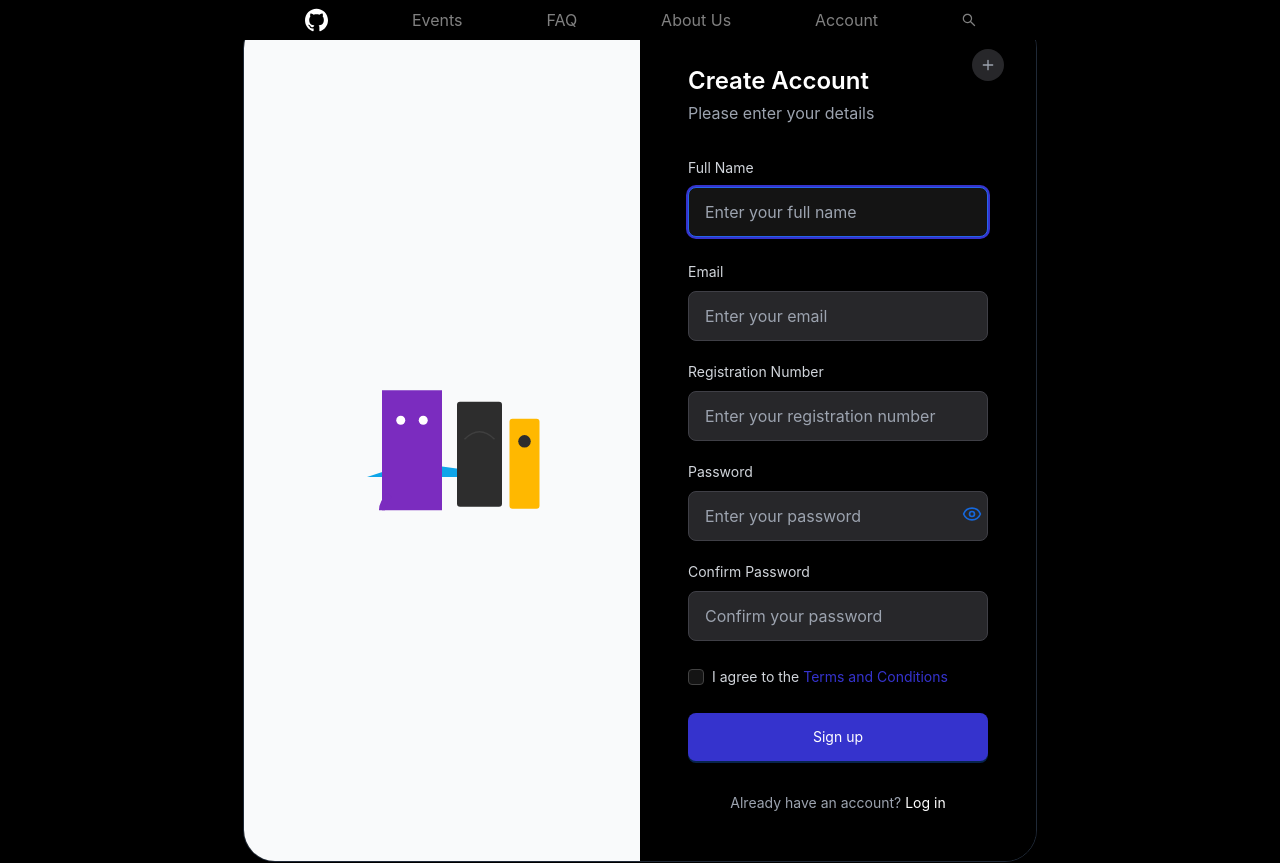
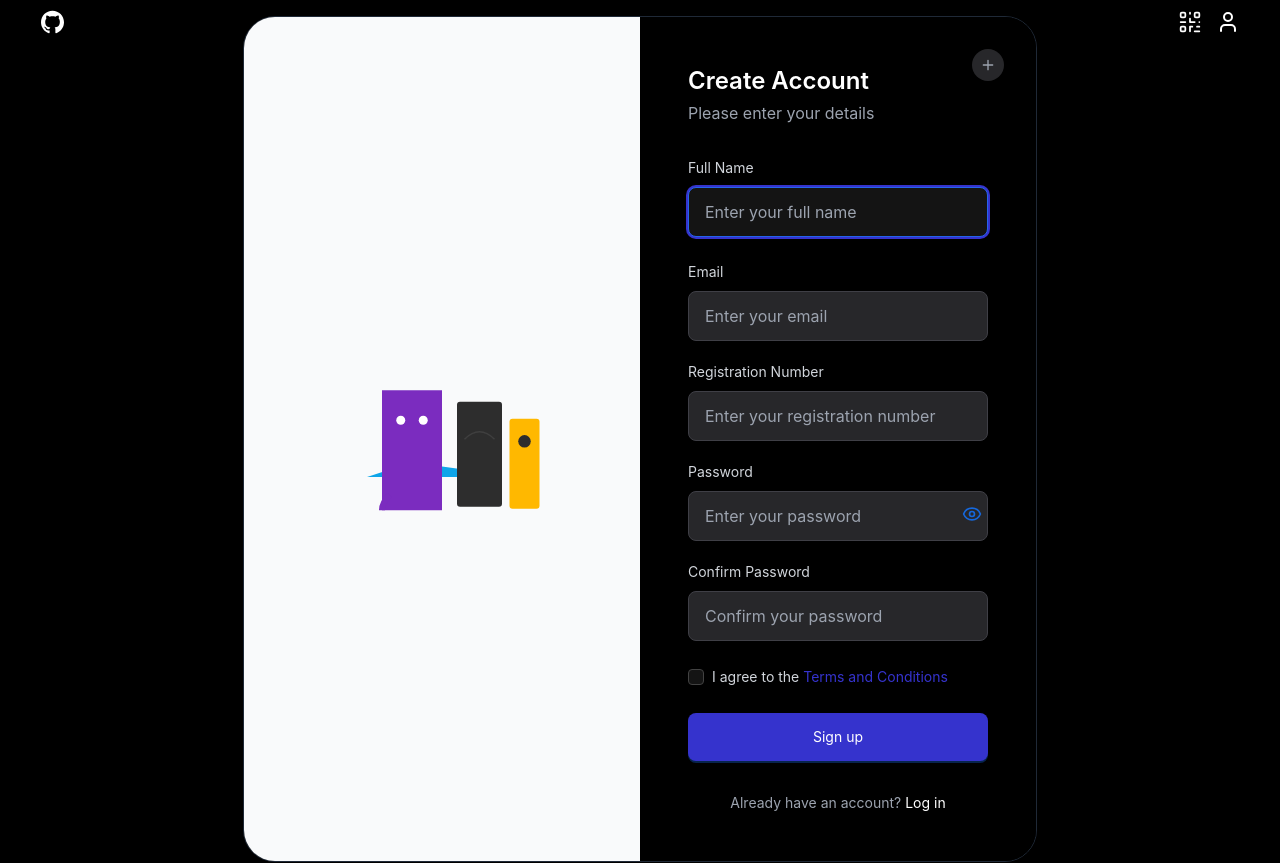
Before and after one commit to RamaSai2519/deva, a React (Create React App) app: page /signup in a window 1280 px wide. Shown: the top 863 px of the page. Built offline with nearby package versions, Linux system fonts and the light colour scheme.

Commit message:
feat: Update Header component for user navigation; improve logout redirection and enhance modal styles

```diff
--- a/src/components/Header/index.js
+++ b/src/components/Header/index.js
@@ -1,74 +1,40 @@
-import { Link, useNavigate } from 'react-router-dom';
+import { User } from 'lucide-react';
+import { Link } from 'react-router-dom';
 import Octicon from '../../Icons/octicon';
-import SearchIcon from '../../Icons/Searchicon';
-import useScrollPosition from '../../hooks/useScrollPostion';
-import { useHoveredMenu } from '../../contexts/hoveredMenuContext';
+import { useAuth } from '../../contexts/AuthContext';
 
 const Header = () => {
-    const { hoveredMenu, setHoveredMenu } = useHoveredMenu();
-    const { isScrolled } = useScrollPosition('80vh');
-    const navigate = useNavigate();
-
-    const navItem = (text, menu, link) => (
-        <span
-            className='cursor-pointer text-mutedWhite hover:text-white transition-colors'
-            onMouseEnter={() => setHoveredMenu(menu)}
-            onClick={() => link && navigate(link)}
-        >
-            {text}
-        </span>
-    );
-
-    const dropdownMenus = {
-        Events: ['Upcoming Events', 'Past Events', 'Highlights', 'Get Involved'],
-        FAQ: ['General Questions', 'Event Policies', 'Accessibility', 'Contact Support'],
-        About: ['Our Team', 'Mission & Vision', 'Careers', 'Press'],
-        Account: ['Profile', 'Settings', 'Notifications', 'Sign Out', 'Login', 'Sign Up'],
-    };
-
-    const renderDropdown = () => (
-        <div className={`fixed top-10 bottom-0 left-0 right-0 w-full h-screen text-white z-20 ${hoveredMenu ? 'animate-fade-in-bottom' : 'hidden animate-fade-out'}`}>
-            <div className={`w-full mx-auto flex flex-col items-center justify-center py-10 rounded-b-xl gap-5 bg-lightBlack ${hoveredMenu
-                ? 'bg-lightBlack animate-fade-in animate-fade-in-bottom'
-                : 'bg-transparent animate-fade-out'}`
-            }
-                onMouseLeave={() => setHoveredMenu(null)}
-            >
-                {dropdownMenus[hoveredMenu]?.map((item, index) => (
-                    <Link
-                        key={index}
-                        to={item === 'Login' ? '/login' : item === 'Profile' ? '/account' : item === 'Sign Up' ? '/signup' : `/${hoveredMenu.toLowerCase()}/${item.toLowerCase().replace(/ /g, '-')}`}
-                        className='hover:underline text-lg animate-fade-in-bottom'
-                        onClick={() => setHoveredMenu(null)}
-                    >
-                        {item}
-                    </Link>
-                ))}
-            </div>
-        </div>
-    );
+    const { isAuthenticated } = useAuth();
 
     return (
-        <header className={`fixed top-0 p-1 md:py-2 px-4 md:px-6 lg:px-10 flex justify-between items-center w-full z-50 ${hoveredMenu
-            ? 'bg-lightBlack transition-all duration-500'
-            : isScrolled
-                ? 'bg-lightBlack transition-all duration-500 rounded-b-md'
-                : 'bg-black'
-            }`}
+        <header className={`fixed top-0 p-1 md:py-2 px-4 md:px-6 lg:px-10 flex justify-between items-center w-full z-50`}
         >
             <nav className='flex w-full items-center justify-center'>
-                <div className='flex w-full max-w-2xl items-center justify-between'>
+                <div className='flex w-full items-center justify-between'>
                     <Link to="/">
                         <Octicon />
                     </Link>
-                    {navItem('Events', 'Events')}
-                    {navItem('FAQ', 'FAQ')}
-                    {navItem('About Us', 'About')}
-                    {navItem('Account', 'Account')}
-                    {navItem(<SearchIcon />, '', '/search')}
+                    <div className='flex items-center gap-3'>
+                        {!localStorage.getItem('is_admin') && <Link to={isAuthenticated ? "/scanner" : "/login"}>
+                            <div className="w-7 h-7 rounded-full bg-card flex items-center justify-center">
+                                <svg className="w-8 h-8 text-white" fill="none" stroke="currentColor" viewBox="0 0 24 24">
+                                    <path
+                                        strokeLinecap="round"
+                                        strokeLinejoin="round"
+                                        strokeWidth={1.5}
+                                        d="M12 4v1m6 11h2m-6 0h-2v4m0-11v3m0 0h.01M12 12h4.01M16 20h4M4 12h4m12 0h.01M5 8h2a1 1 0 001-1V5a1 1 0 00-1-1H5a1 1 0 00-1 1v2a1 1 0 001 1zm12 0h2a1 1 0 001-1V5a1 1 0 00-1-1h-2a1 1 0 00-1 1v2a1 1 0 001 1zM5 20h2a1 1 0 001-1v-2a1 1 0 00-1-1H5a1 1 0 00-1 1v2a1 1 0 001 1z"
+                                    />
+                                </svg>
+                            </div>
+                        </Link>}
+                        <Link to={isAuthenticated ? "/account" : "/login"}>
+                            <User className="w-7 h-7 md:w-6 md:h-6 text-white" />
+                        </Link>
+                    </div>
+
+
                 </div>
             </nav>
-            {renderDropdown()}
         </header>
     );
 };
--- a/src/contexts/AuthContext.js
+++ b/src/contexts/AuthContext.js
@@ -46,7 +46,7 @@ export const AuthProvider = ({ children }) => {
             localStorage.removeItem('is_admin');
             setIsAuthenticated(false);
             setIsAdmin(false);
-            window.location.href = '/';
+            window.location.href = '/login';
         } catch (error) {
             console.error('Error during logout:', error);
             throw error;
--- a/src/screens/Account/index.js
+++ b/src/screens/Account/index.js
@@ -40,7 +40,6 @@ export function Account() {
 
     const handleEditToggle = () => {
         if (isEditing) {
-            // Cancel editing, reset form to original data
             form.setFieldsValue({
                 name: profileData.name,
                 email: profileData.email,
--- a/src/screens/Scanner/index.js
+++ b/src/screens/Scanner/index.js
@@ -74,24 +74,6 @@ export default function PaymentScannerPage() {
 
     return (
         <main className="min-h-screen bg-background flex flex-col">
-            <header className="px-6 py-4 flex items-center justify-between">
-                <button className="w-10 h-10 flex items-center justify-center rounded-full bg-card">
-                    <svg className="w-5 h-5 text-foreground" fill="none" stroke="currentColor" viewBox="0 0 24 24">
-                        <path strokeLinecap="round" strokeLinejoin="round" strokeWidth={2} d="M15 19l-7-7 7-7" />
-                    </svg>
-                </button>
-                <h1 className="text-foreground text-lg font-medium">Scan to Pay</h1>
-                <button className="w-10 h-10 flex items-center justify-center rounded-full bg-card">
-                    <svg className="w-5 h-5 text-foreground" fill="none" stroke="currentColor" viewBox="0 0 24 24">
-                        <path
-                            strokeLinecap="round"
-                            strokeLinejoin="round"
-                            strokeWidth={2}
-                            d="M13 16h-1v-4h-1m1-4h.01M21 12a9 9 0 11-18 0 9 9 0 0118 0z"
-                        />
-                    </svg>
-                </button>
-            </header>
 
             <div className="flex-1 flex flex-col items-center justify-center px-6">
                 <QRScanner
--- a/src/screens/Scanner/success_modal.js
+++ b/src/screens/Scanner/success_modal.js
@@ -1,20 +1,5 @@
 import { useEffect, useState } from "react"
 
-// interface SuccessModalProps {
-//   isOpen: boolean
-//   onClose: () => void
-//   transactionData: {
-// "user_id": "69253f8747bcb2bf00fb3a9a",
-// "amount": 10,
-// "action": "deduct",
-// "timestamp": "2025-11-25T13:04:57.606629Z",
-// "new_balance": 80,
-// "admin_id": "692550abb541532201617cbe",
-// "_id": "69255c2189ecba9e6c6eb333",
-// "admin_name": "Recharge Point 1",
-// "user_name": "Rama Sathya Sai"
-//   } | null
-// }
 
 export function SuccessModal({ isOpen, onClose, transactionData }) {
   const [showCheck, setShowCheck] = useState(false)
@@ -91,7 +76,7 @@ export function SuccessModal({ isOpen, onClose, transactionData }) {
 
         <button
           onClick={onClose}
-          className="w-full py-4 bg-white text-black font-semibold rounded-2xl transition-opacity hover:opacity-90 active:opacity-80"
+          className="w-full py-4 bg-white/65 text-black font-semibold rounded-2xl transition-opacity hover:opacity-90 active:opacity-80"
         >
           Done
         </button>
--- a/src/screens/Users/user_filters.js
+++ b/src/screens/Users/user_filters.js
@@ -4,7 +4,7 @@ import { SearchOutlined } from '@ant-design/icons'
 const filterOptions = [
     { value: "name", label: "Name" },
     { value: "email", label: "Email" },
-    { value: "reg_no", label: "Registration No" },
+    { value: "reg_no", label: "Reg No" },
 ]
 
 export function UserFilters({ filterField, filterValue, onFilterFieldChange, onFilterValueChange, onSubmit }) {
@@ -21,7 +21,7 @@ export function UserFilters({ filterField, filterValue, onFilterFieldChange, onF
                 value={filterValue}
                 onChange={(e) => onFilterValueChange(e.target.value)}
                 prefix={<SearchOutlined />}
-                className="flex-1"
+                // className="flex-1"
                 onPressEnter={onSubmit}
             />
             <Button type="primary" onClick={onSubmit}>
--- a/src/screens/Users/user_list.js
+++ b/src/screens/Users/user_list.js
@@ -75,7 +75,7 @@ export function UserListPage() {
     }
 
     return (
-        <div className="min-h-screen py-8 px-4">
+        <div className="min-h-screen py-8 px-4 overflow-auto">
             <div className="max-w-7xl mx-auto">
                 <Space direction="vertical" size="large" className="w-full mb-8">
                     <Space align="center" size="middle">
--- a/src/screens/Users/user_table.js
+++ b/src/screens/Users/user_table.js
@@ -47,6 +47,7 @@ export function UserTable({ users, onRecharge, pagination, loading }) {
             title: 'Actions',
             key: 'actions',
             align: 'right',
+            fixed: 'right',
             render: (_, record) => (
                 <Button
                     type="default"
@@ -62,6 +63,7 @@ export function UserTable({ users, onRecharge, pagination, loading }) {
 
     return (
         <Table
+        className='overflow-x-scroll'
             columns={columns}
             loading={loading}
             dataSource={users}
```
Also changed, not shown: src/screens/Scanner/failure_modal.js (+14 -24 lines).
